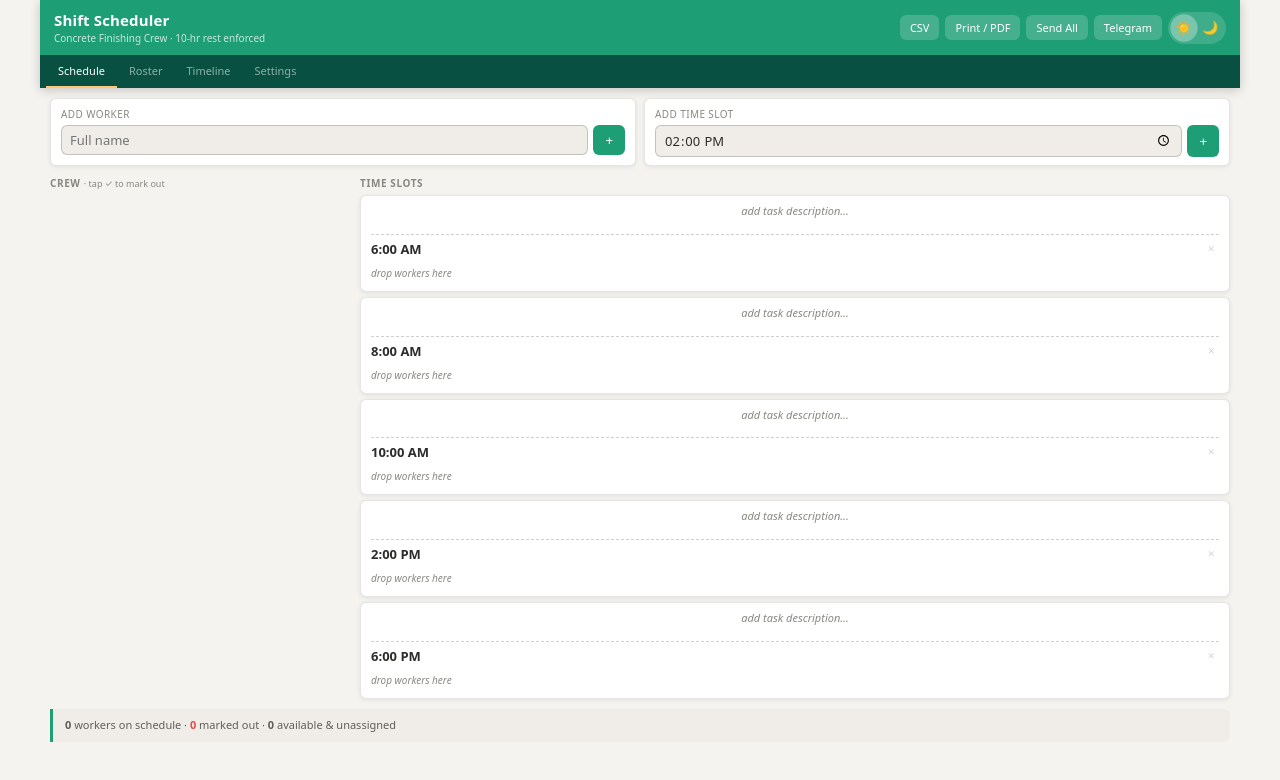
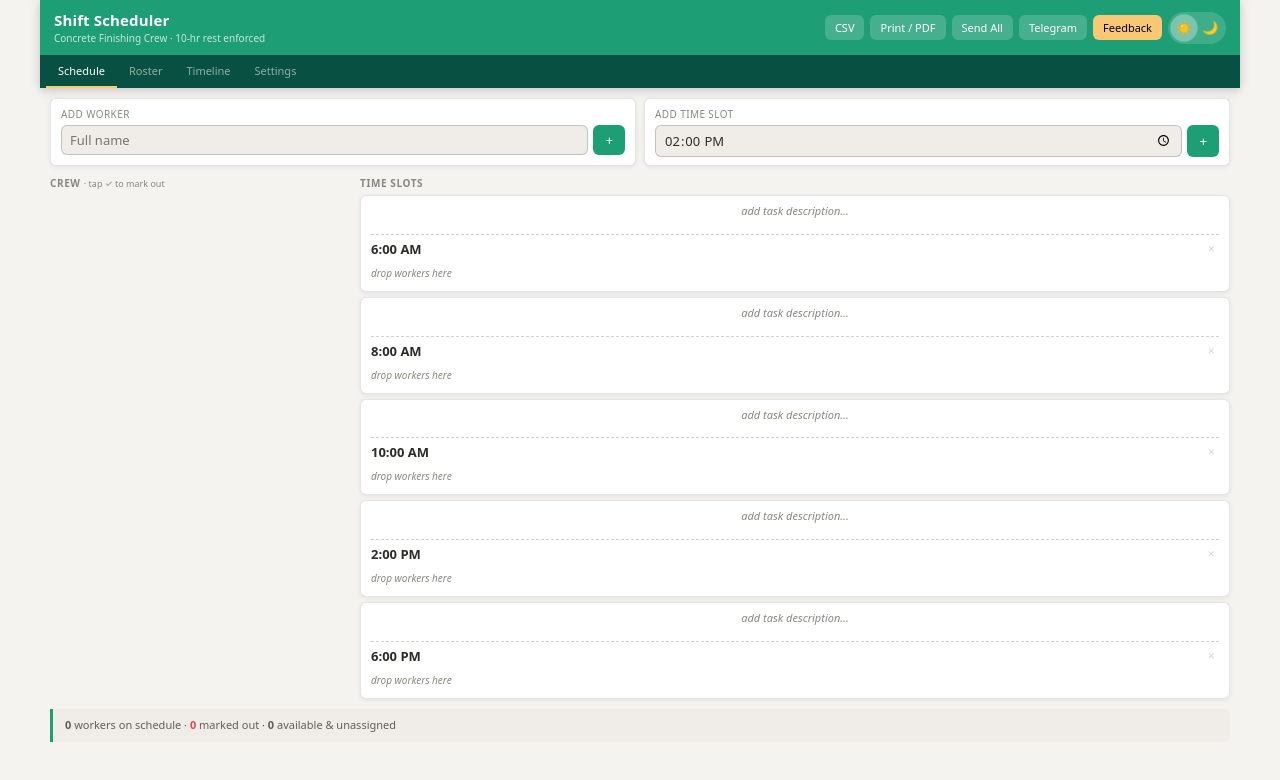
Before and after one commit to Tannerclaw/shift-scheduler, a plain HTML site: page pwa/index.html in a window 1280 px wide. Drawn offline with Linux system fonts and the light colour scheme; no server answers.

Commit message:
Add Feedback button - opens email to tanner@clawbox.us

```diff
--- a/pwa/index.html
+++ b/pwa/index.html
@@ -206,6 +206,7 @@ html,body{height:100%;font-family:system-ui,-apple-system,sans-serif;background:
         <button class="hdr-btn" onclick="printSchedule()">Print / PDF</button>
         <button class="hdr-btn" onclick="sendWhatsApp()">Send All</button>
         <button class="hdr-btn" onclick="sendTelegram()">Telegram</button>
+        <button class="hdr-btn" onclick="sendFeedback()" style="background:var(--amber);color:#000;">Feedback</button>
         <button class="dm-toggle" id="dmToggle" onclick="toggleDark()" title="Toggle dark mode" aria-label="Toggle dark mode">
           <span class="dm-icon" id="iconSun">☀️</span>
           <span class="dm-icon" id="iconMoon">🌙</span>
@@ -872,6 +873,20 @@ function sendSlotToTelegram(slotTime){
   });
 }
 
+// Send feedback email
+function sendFeedback(){
+  const subject = encodeURIComponent('Shift Scheduler Feedback');
+  const body = encodeURIComponent(
+    'Hi Tanner,\n\n' +
+    'I have feedback about the Shift Scheduler app:\n\n' +
+    '[Type your feedback here]\n\n' +
+    '---\n' +
+    'Sent from: ' + navigator.userAgent + '\n' +
+    'Date: ' + new Date().toLocaleString()
+  );
+  window.open('mailto:tanner@clawbox.us?subject=' + subject + '&body=' + body, '_blank');
+}
+
 // ── PWA install ───────────────────────────────────────────────────────────
 let deferredPrompt=null;
 window.addEventListener('beforeinstallprompt',e=>{
```
